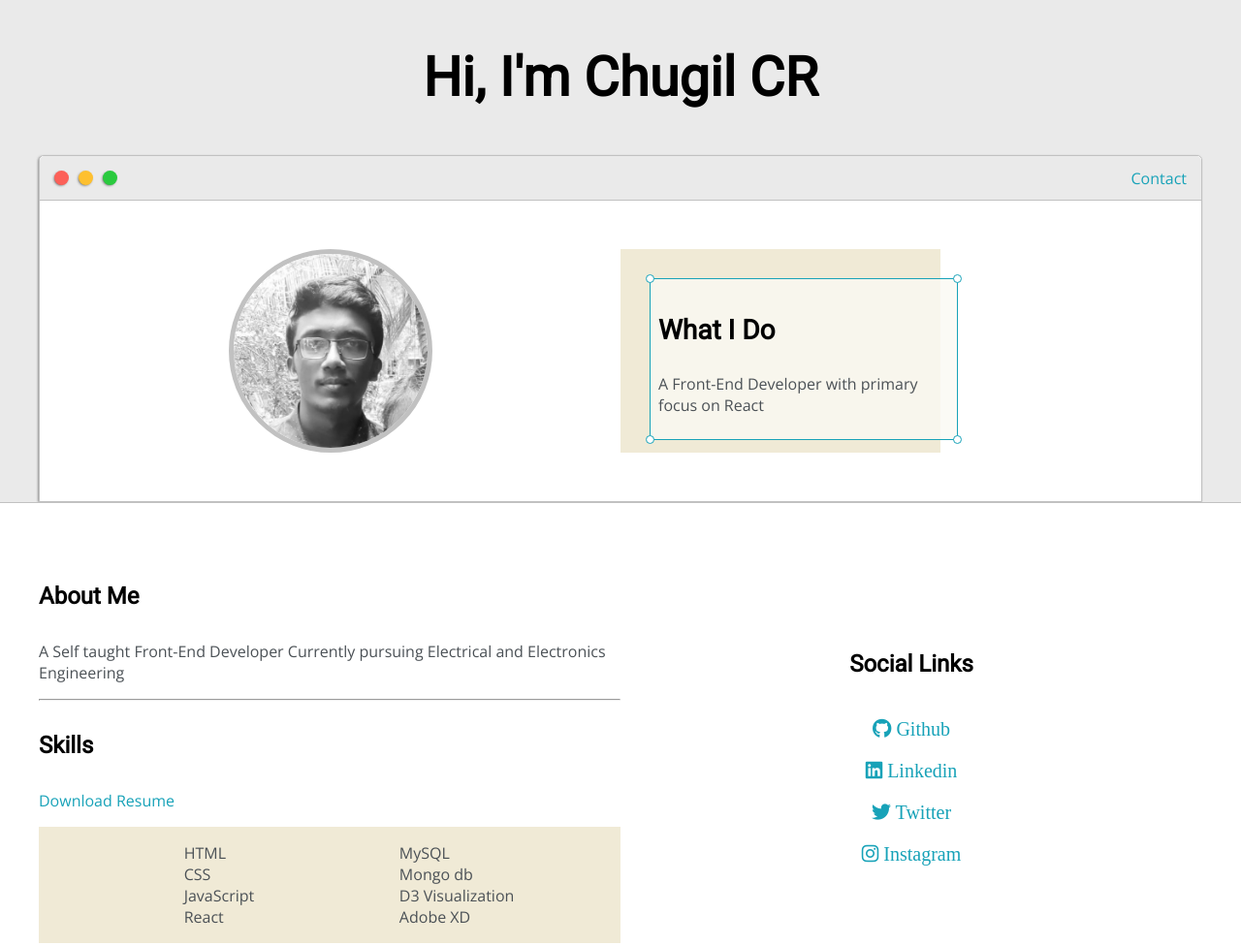
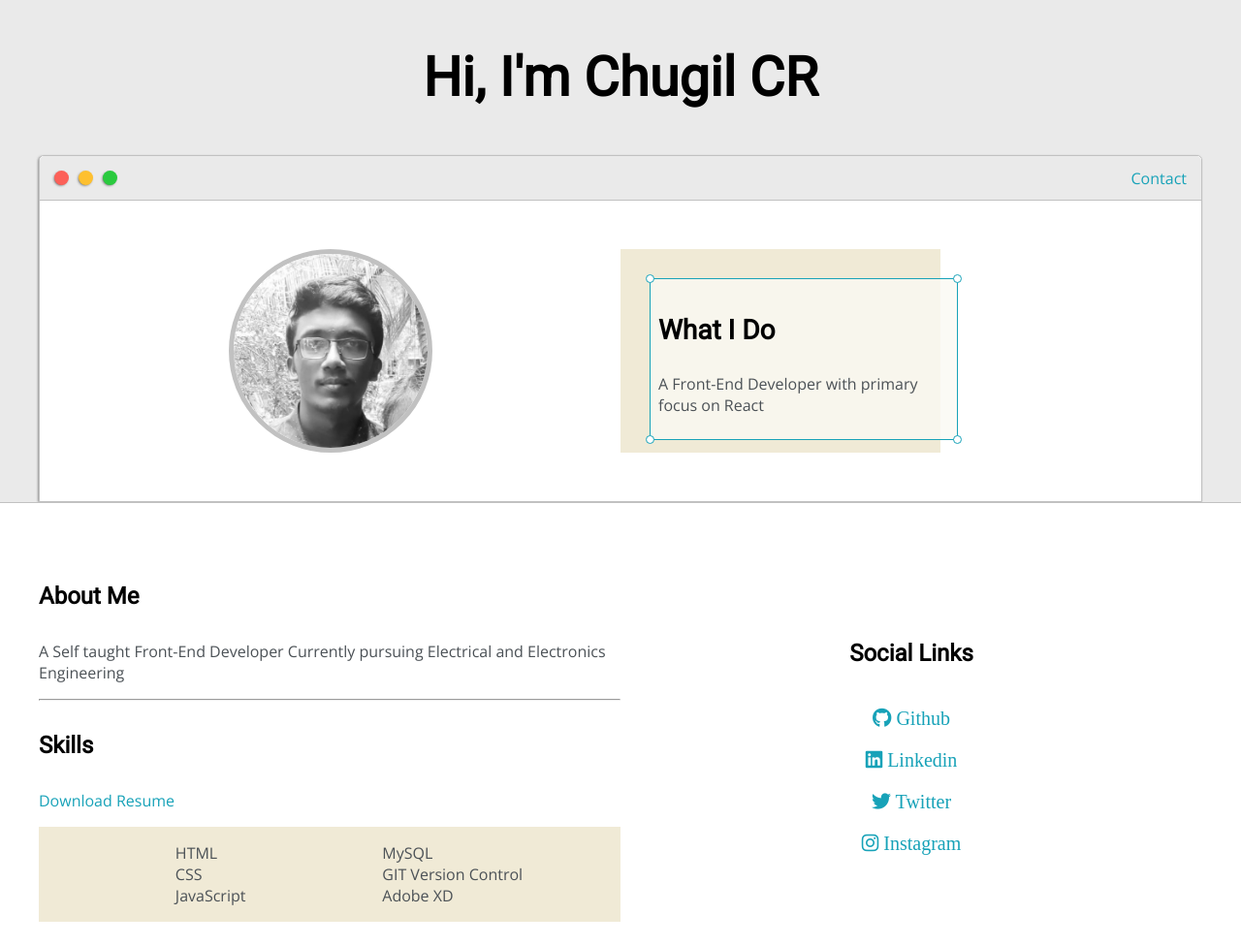
Before and after one commit to ChugilC/Web-Dev, a plain HTML site: page index.html in a window 1280 px wide. Shown: the top 976 px of the page at 97% size. Drawn offline with nearby package versions, Linux system fonts and the light colour scheme.

Commit message:
Small Changes

```diff
--- a/index.html
+++ b/index.html
@@ -69,12 +69,10 @@
                            <li>HTML</li>
                            <li>CSS</li>
                            <li>JavaScript</li>
-                           <li>React</li>
                         </ul>
                         <ul>
                             <li>MySQL</li>
-                            <li>Mongo db</li>
-                            <li>D3 Visualization</li>
+                            <li>GIT Version Control</li>
                             <li>Adobe XD</li>
                         </ul>
                     </div>
```
Also changed, not shown: img/PgcSR.png (added), img/css3-logo-FD8D698B77-seeklogo.com.png (added), img/js-logo.png (added), img/pdf-report.jpg (added).
